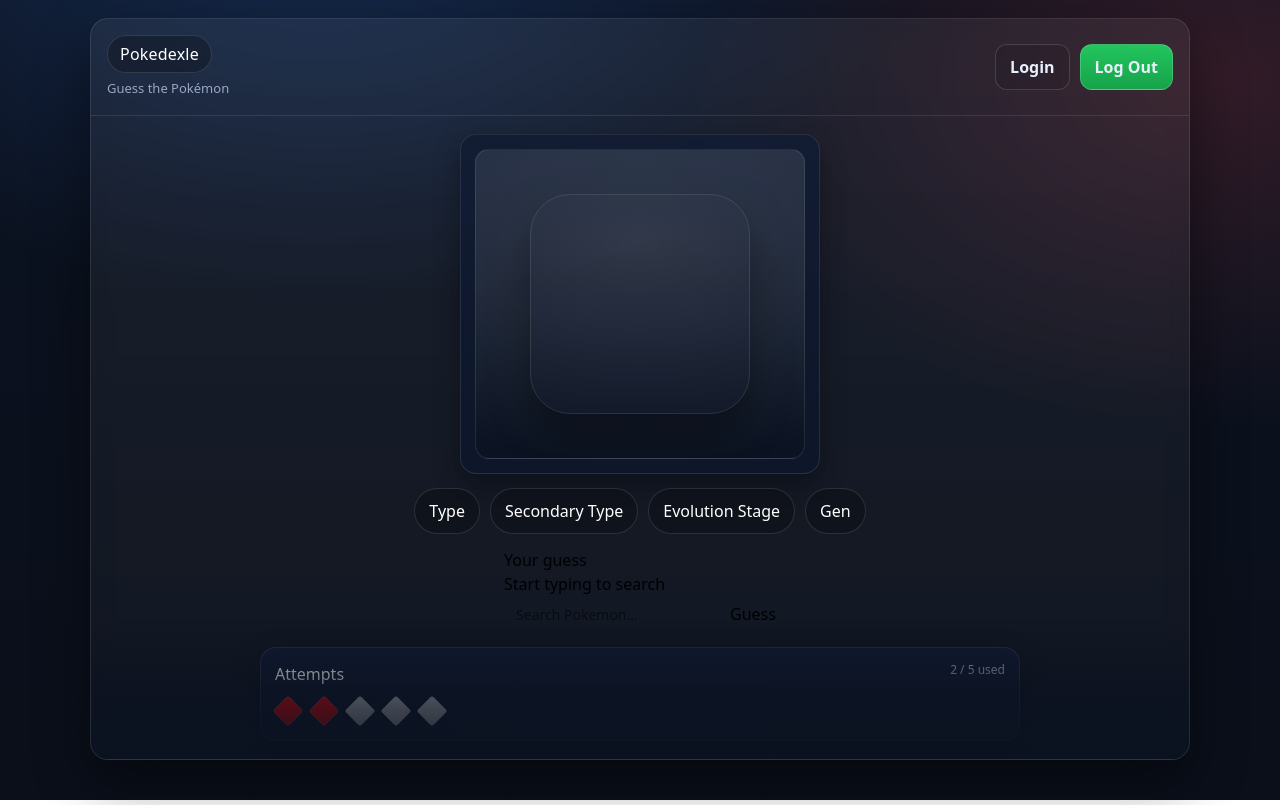
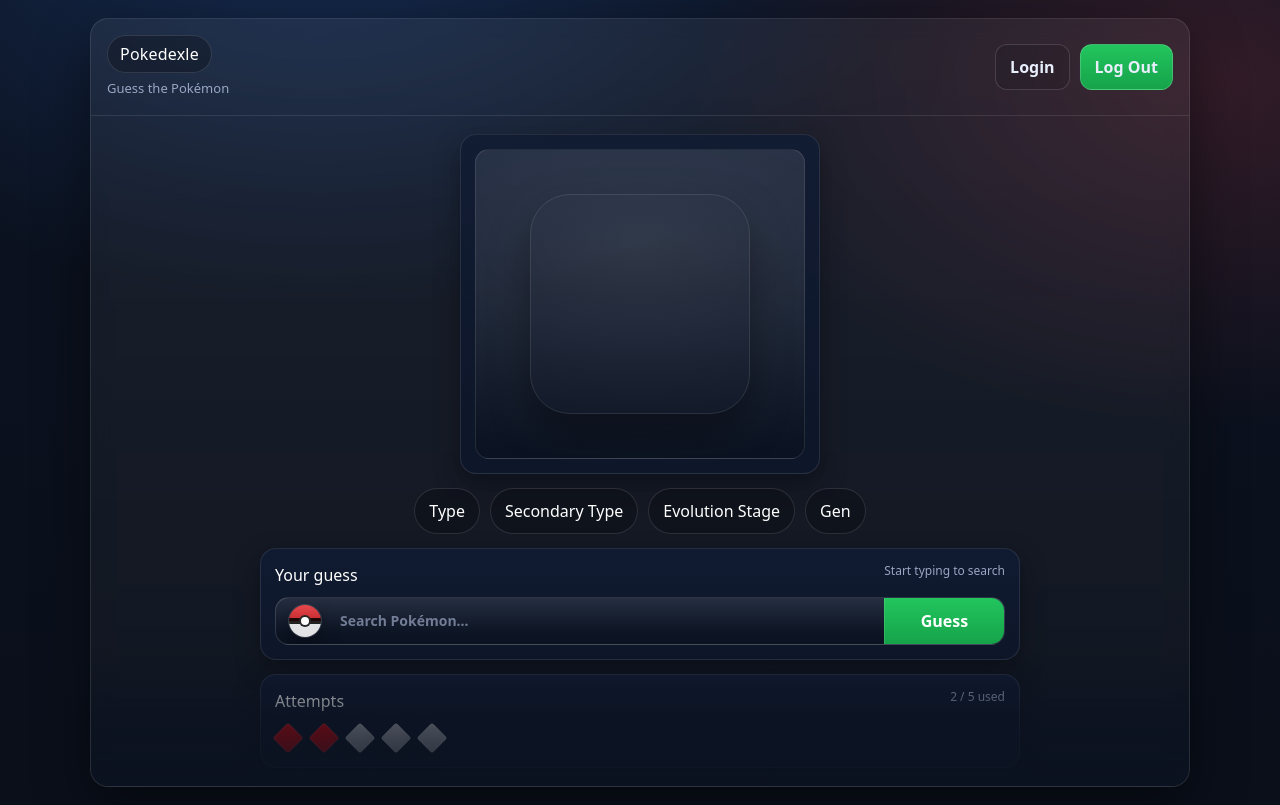
Before and after one commit to birgirbtb/pokedexdle, a Next.js app: page / in a window 1280 px wide. Built offline with nearby package versions, Linux system fonts and the light colour scheme.

Commit message:
I changed SearchPokemon.tsx from normal css to Tailwind css

```diff
--- a/app/components/SearchPokemon.tsx
+++ b/app/components/SearchPokemon.tsx
@@ -3,11 +3,15 @@
 import { useState, useRef, useEffect } from "react";
 import { searchPokemon } from "@/app/actions/pokemon";
 
+type Pokemon = {
+  name: string;
+};
+
 export default function SearchPokemon() {
   const [searchInput, setSearchInput] = useState("");
-  const [results, setResults] = useState<any[]>([]);
+  const [results, setResults] = useState<Pokemon[]>([]);
   const [showDropdown, setShowDropdown] = useState(false);
-  const [selectedPokemon, setSelectedPokemon] = useState<any | null>(null);
+  const [selectedPokemon, setSelectedPokemon] = useState<Pokemon | null>(null);
   const inputRef = useRef<HTMLInputElement>(null);
 
   useEffect(() => {
@@ -41,55 +45,104 @@ export default function SearchPokemon() {
   const handleGuess = () => {
     if (selectedPokemon) {
       console.log("Guessing:", selectedPokemon.name);
-      // Add game logic here
+      // Game logic goes here
     }
   };
 
   return (
-    <div className="card pickerCard" aria-label="Picker">
-      <div className="pickerTop">
-        <div className="pickerLabel">Your guess</div>
-        <div className="pickerHint">Start typing to search</div>
+    <div
+      className="w-full max-w-[760px] rounded-2xl border border-white/10
+                 bg-gradient-to-b from-[rgba(17,28,51,0.92)] to-[rgba(15,23,42,0.92)]
+                 shadow-[0_10px_26px_rgba(0,0,0,0.35)] p-3.5"
+      aria-label="Picker"
+    >
+      {/* Header */}
+      <div className="flex justify-between gap-2.5 mb-2.5">
+        <div className="text-white font-medium">Your guess</div>
+        <div className="text-[#9aa6c3] text-xs">Start typing to search</div>
       </div>
 
-      <div className="pickerBar">
-        <div className="pokeIcon" aria-hidden="true">
-          <div className="pokeTop" />
-          <div className="pokeMid" />
-          <div className="pokeBot" />
-          <div className="pokeCore" />
+      {/* Input bar */}
+      <div
+        className="h-12 rounded-[14px] border border-white/[0.14]
+                   bg-gradient-to-b from-white/10 to-black/[0.18]
+                   grid grid-cols-[54px_1fr_120px] items-center overflow-hidden"
+      >
+        {/* Pokéball icon */}
+        <div
+          className="w-[34px] h-[34px] rounded-full relative ml-3
+                     shadow-[0_10px_18px_rgba(0,0,0,0.35)]
+                     overflow-hidden border border-white/[0.14]"
+          aria-hidden="true"
+        >
+          <div className="absolute inset-x-0 top-0 bottom-1/2 bg-gradient-to-b from-[#e5484d] to-[#c6282d]" />
+          <div className="absolute inset-x-0 top-1/2 bottom-0 bg-white/[0.88]" />
+          <div className="absolute left-0 right-0 top-1/2 h-1.5 -translate-y-1/2 bg-black/[0.85]" />
+          <div className="absolute left-1/2 top-1/2 w-3 h-3 -translate-x-1/2 -translate-y-1/2 rounded-full bg-white border-2 border-black/[0.85]" />
         </div>
 
+        {/* Input */}
         <input
           ref={inputRef}
           type="text"
           value={searchInput}
           onChange={(e) => setSearchInput(e.target.value)}
           onFocus={() => searchInput && setShowDropdown(true)}
-          placeholder="Search Pokemon..."
-          className="fakeInput"
-          style={{ padding: "8px 12px", fontSize: "14px" }}
+          placeholder="Search Pokémon..."
+          spellCheck={false}
+          autoComplete="off"
+          className="w-full h-full bg-transparent border-none outline-none
+                     px-2.5 text-sm font-bold text-[#e8eefc]
+                     placeholder:text-[rgba(154,166,195,0.7)]"
         />
-        <button className="guessBtn" onClick={handleGuess}>
+
+        {/* Guess button */}
+        <button
+          type="button"
+          onClick={handleGuess}
+          className="h-full border-l border-white/12
+                     bg-gradient-to-b from-[#22c55e] to-[#16a34a]
+                     text-white font-extrabold select-none
+                     active:translate-y-px"
+        >
           Guess
         </button>
       </div>
 
+      {/* Dropdown */}
       {showDropdown && results.length > 0 && (
-        <div className="dropdown">
+        <div
+          className="mt-2.5 rounded-[14px] overflow-hidden
+                     border border-white/10
+                     bg-[rgba(15,23,42,0.92)]"
+        >
           {results.map((pokemon) => (
-            <div
+            <button
               key={pokemon.name}
-              className="ddItem"
+              type="button"
               onClick={() => handleSelectPokemon(pokemon)}
-              style={{ cursor: "pointer" }}
+              className="w-full flex items-center gap-2.5
+                         py-2.5 px-3 text-left
+                         border-t border-white/[0.06] first:border-t-0
+                         hover:bg-white/[0.06] focus:outline-none
+                         cursor-pointer"
             >
-              <span className="dot" />
-              {pokemon.name.charAt(0).toUpperCase() + pokemon.name.slice(1)}
+              <span
+                className="w-2.5 h-2.5 rounded-full
+                           bg-[rgba(229,72,77,0.9)]
+                           shadow-[0_0_0_2px_rgba(255,255,255,0.12)_inset]"
+                aria-hidden="true"
+              />
+              <span className="text-[#e8eefc]">
+                {pokemon.name.charAt(0).toUpperCase() + pokemon.name.slice(1)}
+              </span>
+            </button>
+          ))}
+
+          {results.length >= 3 && (
+            <div className="py-2.5 px-3 border-t border-white/[0.06] text-[#9aa6c3]">
+              …more results
             </div>
-          ))}
-          {results.length >= 3 && (
-            <div className="ddItem muted">…more results</div>
           )}
         </div>
       )}
```
